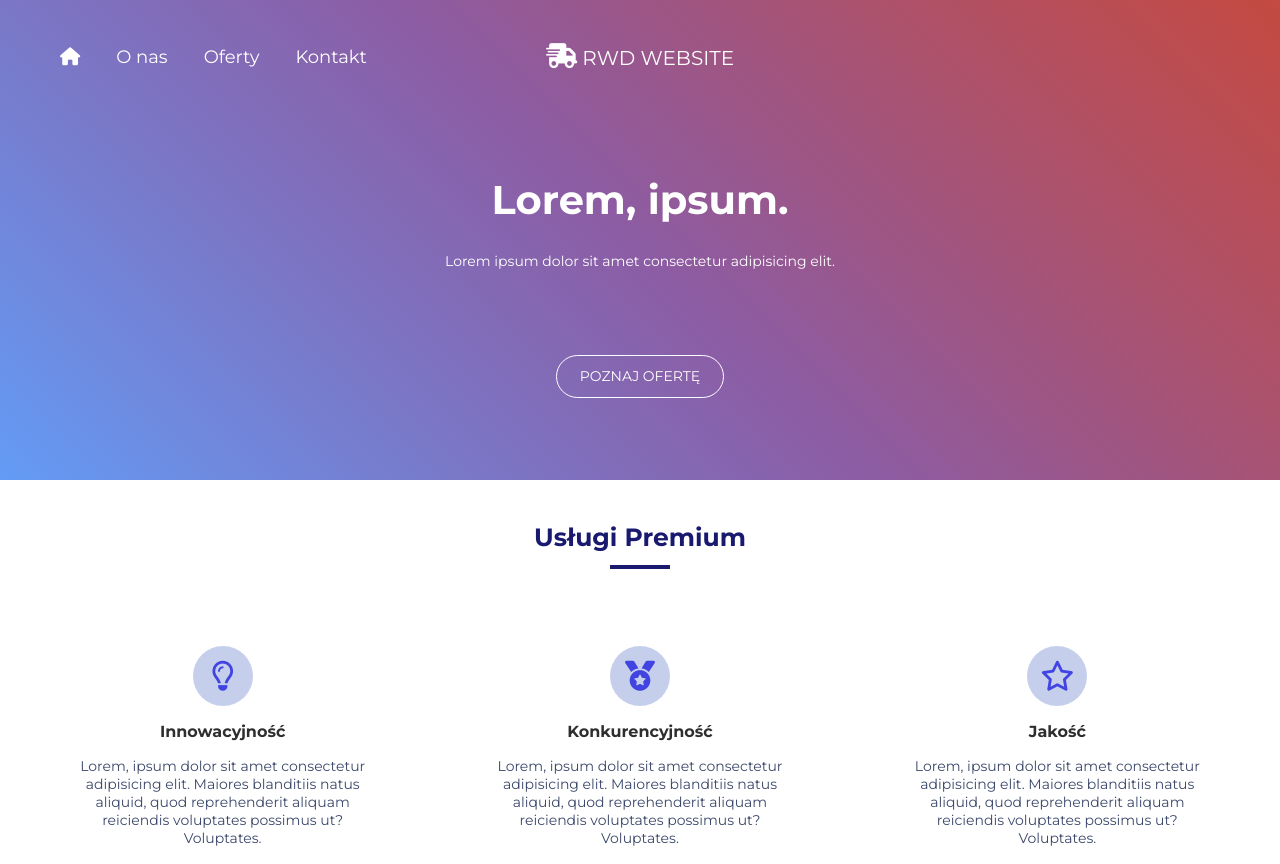
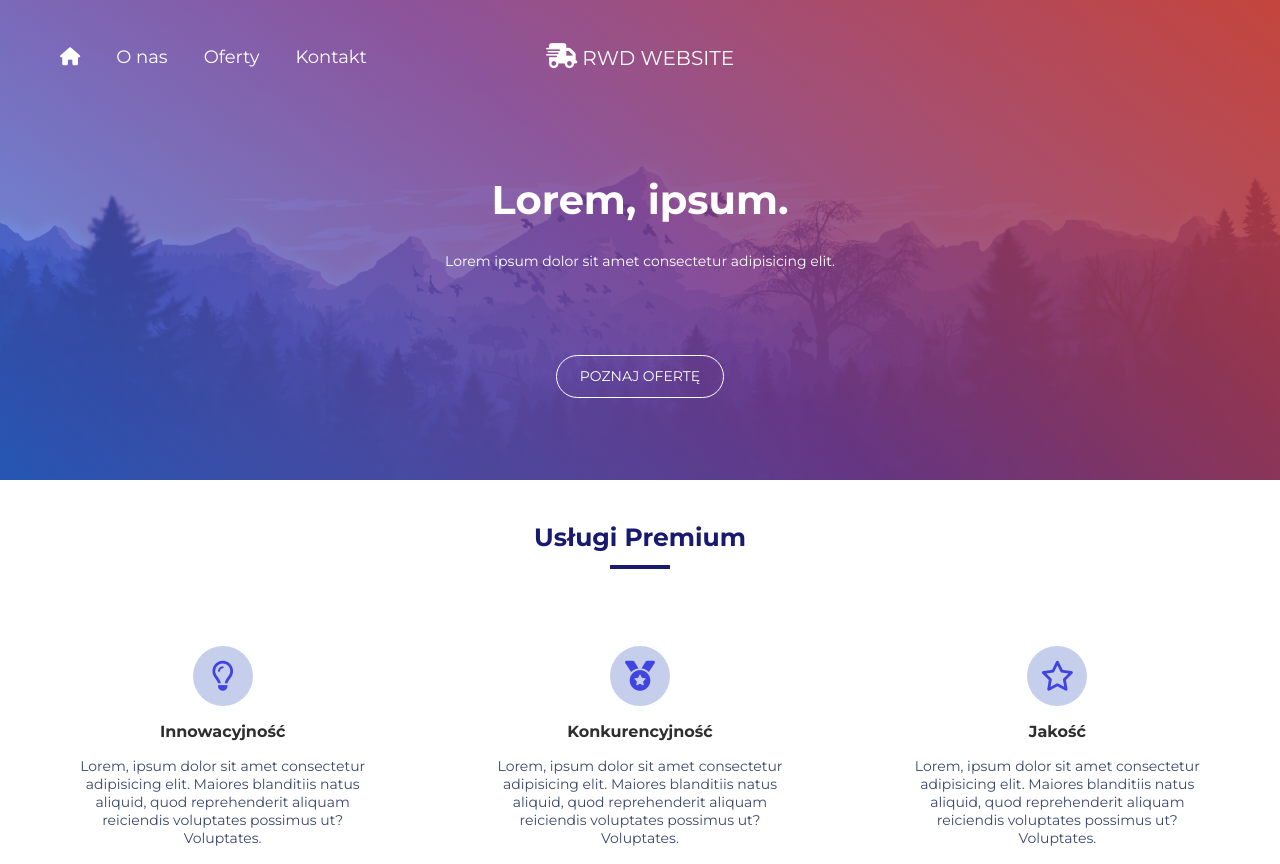
Before and after one commit to michalina-sz/RWD-WEBSITE, a plain HTML site: page index.html in a window 1280 px wide. Shown: the top 864 px of the page. Drawn offline with Linux system fonts and the light colour scheme; the site is published under a folder, as on GitHub Pages, so addresses that start at the root find nothing.

Commit message:
Add files via upload

```diff
--- a/sass/main.scss
+++ b/sass/main.scss
@@ -152,7 +152,7 @@ header {
 	align-items: center;
 	flex-direction: column;
 	padding: 2em;
-	background-image: url('/img/header-img-small.png');
+	background-image: url('../img/header-img-small.png');
 	background-size: cover;
 	background-position: center;
 	background-repeat: no-repeat;
@@ -457,7 +457,7 @@ section.contact {
 @media (min-width: 768px) {
 	header {
 		background-image: $blue-purple-orange-gradient,
-			url('/img/header-img-big.png');
+			url('../img/header-img-big.png');
 	}
 	section.contact {
 		.contact-box {
```
Also changed, not shown: sass/main.css.
